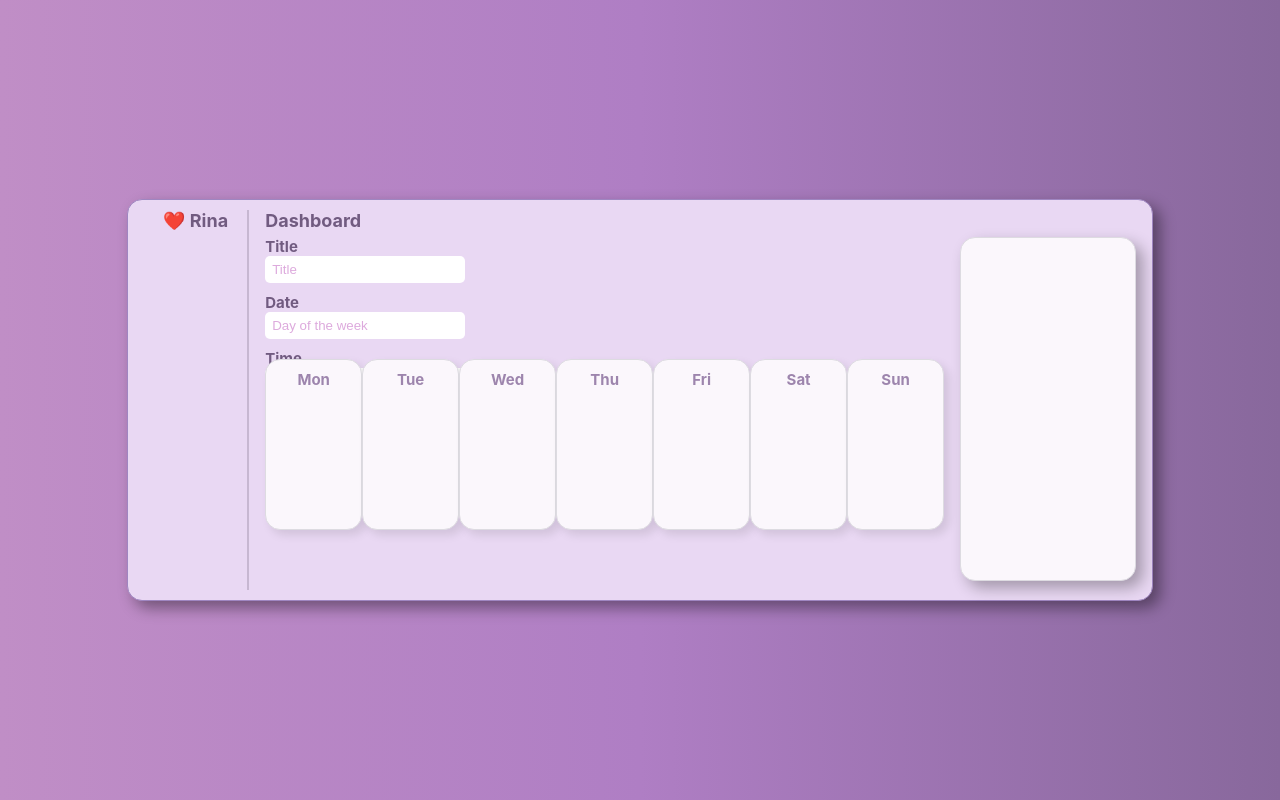
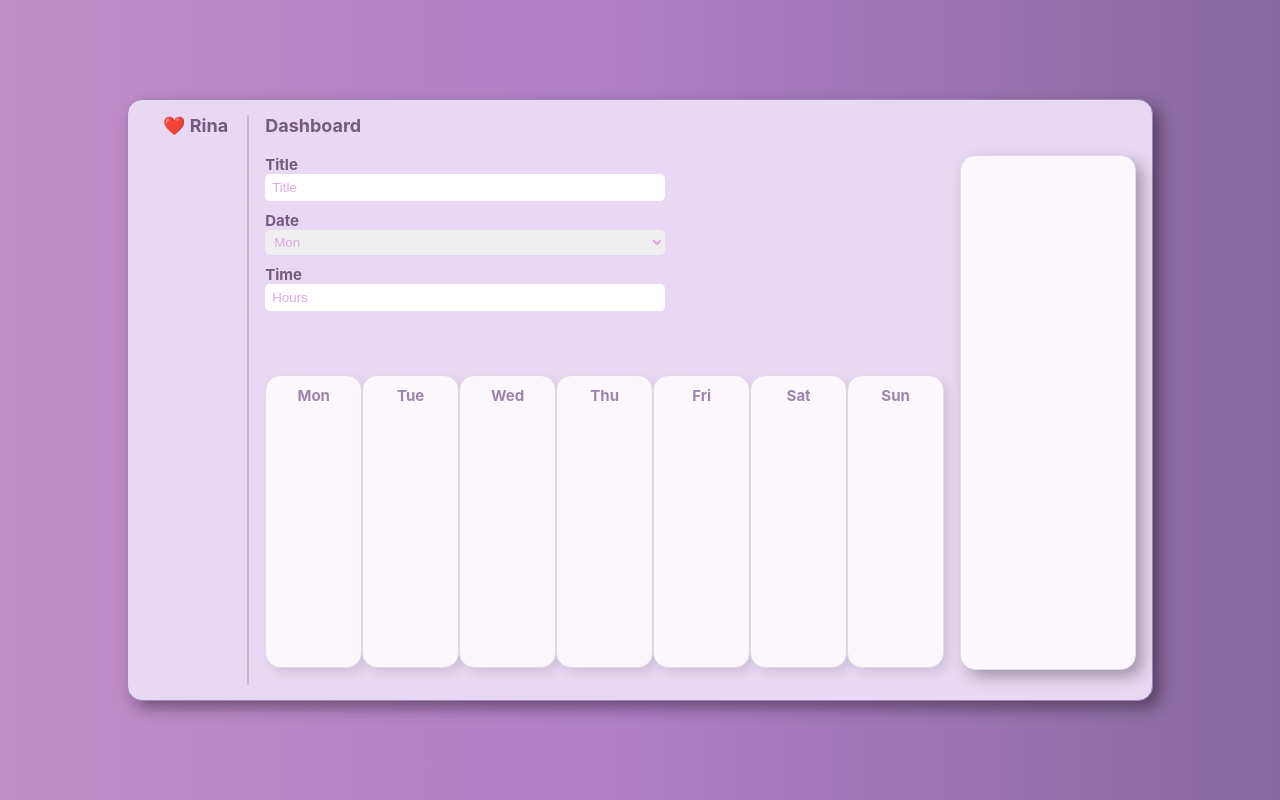
Before and after one commit to RinaHan/schedular, a React (Create React App) app: page / in a window 1280 px wide. Built offline with nearby package versions, Linux system fonts and the light colour scheme.

Commit message:
created Daycomps with selected state

```diff
--- a/src/App.js
+++ b/src/App.js
@@ -1,5 +1,6 @@
 import logo from "./logo.svg";
 import "./App.scss";
+import DayComponent from "./comps/DayComponent";
 // import Select from "./comps/Select";
 
 const Day = ['Mon', 'Tue', 'Wed', 'Thu', 'Fri', 'Sat', 'Sun']
@@ -18,14 +19,14 @@ function App() {
                   <input id="a" type="text" placeholder="Title" />
                 </div>
                 <div className="InputCont">
-                  <label for="b">Date</label>
-                  <input id="b" type="text" placeholder="Day of the week" />
+                  {/* <label for="b">Date</label>
+                  <input id="b" type="text" placeholder="Day of the week" /> */}
+                <DayComponent/>
                 </div>
                 <div className="InputCont">
                   <label for="c">Time</label>
                   <input id="c" type="number" placeholder="Hours" />
                 </div>
-                {/* <Select/> */}
               </div>
               <div className="WeeklyCont">
                 {Day.map((o,i)=>{
--- a/src/App.scss
+++ b/src/App.scss
@@ -16,6 +16,7 @@
 .Web {
   width: 80%;
   height: 50%;
+  min-height: 600px;
   background-color: #e9d8f3;
   display: flex;
   // flex-direction: column;
@@ -66,6 +67,7 @@
 .InfoCont {
   width: 100%;
   height: 30%;
+  min-height: 200px;
   margin-bottom: 20px;
   // background-color: #fbf7fc;
   // border-radius: 15px;
@@ -77,7 +79,7 @@
 .InputCont{
   display: flex;
   flex-direction:column;
-  width:200px;
+  width:400px;
   font-weight: bold;
   padding-bottom: 10px;
   color: #715b80;
@@ -94,7 +96,7 @@
 }
 .WeeklyCont {
   width: 100%;
-  height: 50%;
+  height: 60%;
 // background-color: red;
   display:flex;
   justify-content: space-between;
--- /dev/null
+++ b/src/comps/DayComponent/index.js
@@ -0,0 +1,86 @@
+import React, { useState, useEffect } from "react";
+import styled from "styled-components";
+
+const Container = styled.div`
+  > label {
+    /* color: #715b80; */
+    /* font-weight: bold; */
+  }
+  > select {
+    height: 25px;
+    border: none;
+    border-radius: 5px;
+    color: #dad;
+    padding-left: 5px;
+    width: 100%;
+  }
+`;
+
+const Selected = styled.div`
+font-weight:normal;
+background-color:#dad;
+padding:2px 5px;
+display:inline-flex;
+margin:5px 5px 0 0;
+border-radius:5px;
+font-size:13px;
+align-items: center;
+> button{
+  margin-left:3px;
+  height:18px;
+  width:18px;
+  justify-content:center;
+  align-items:center;
+  display:flex;
+}
+`;
+
+const options = [
+  { label: "Mon", value: "Mon" },
+  { label: "Tue", value: "Tue" },
+  { label: "Wed", value: "Wed" },
+  { label: "Thu", value: "Thu" },
+  { label: "Fri", value: "Fri" },
+  { label: "Sat", value: "Sat" },
+  { label: "Sun", value: "Sun" },
+];
+
+const DayComponent = () => {
+  const [selected, setSelected] = useState([])
+
+  console.log(selected)
+  return (
+    <Container>
+      <label for="dayselec">Date</label>
+      <select id="dayselec"
+      onChange={(e)=>{
+        var arr = [...selected]
+        arr.push(e.target.value)
+        setSelected(arr)
+      }}
+      >
+        {options.map((o, i) => {
+          return (
+            <option key={i} value={o.value}
+            // onClick={setSelected(o)}
+            >
+              {o.label}
+            </option>
+          );
+        })}
+      </select>
+      <div>
+      {selected.map((o, i) => {
+          return (
+            <Selected key={i}
+            >
+              {o}<button>x</button>
+            </Selected>
+          );
+        })}
+      </div>
+    </Container>
+  );
+};
+
+export default DayComponent;
```
